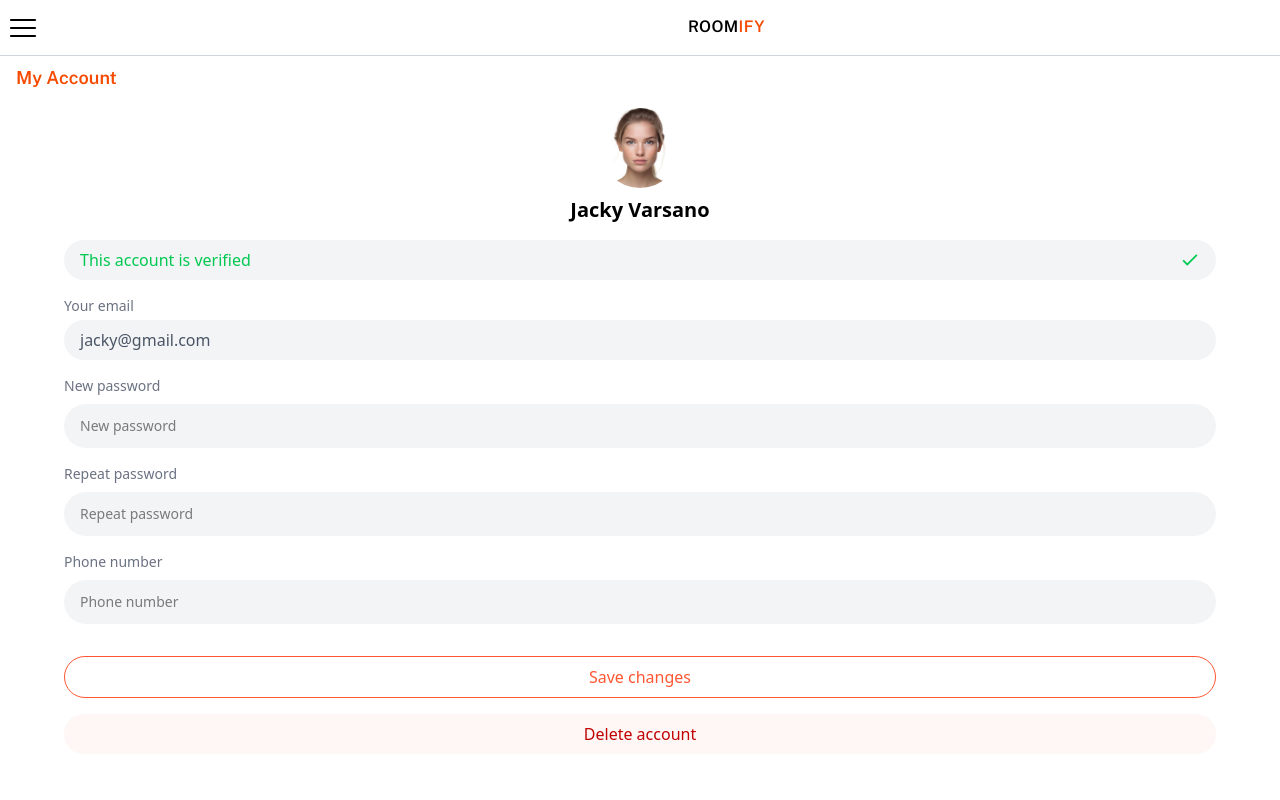
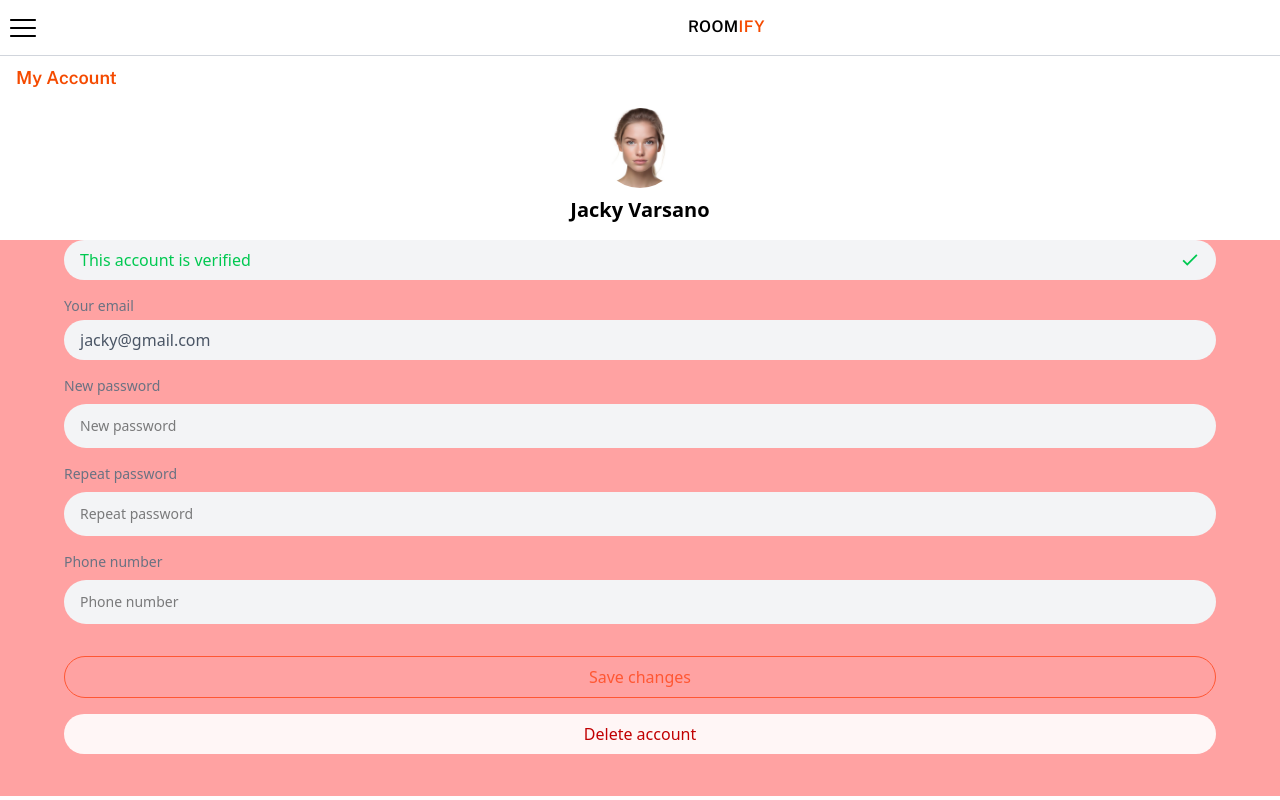
Before and after one commit to Lior-Lavon/Roomify-FE, a React (Vite) app: page /account in a window 1280 px wide. Built offline with nearby package versions, Linux system fonts and the light colour scheme.

Commit message:
fixing profile

```diff
--- a/src/pages/MyAccount/MyAccount.jsx
+++ b/src/pages/MyAccount/MyAccount.jsx
@@ -50,7 +50,7 @@ const MyAccount = () => {
       </div>
 
       <div
-        className="w-full mt-4 overflow-y-auto overflow-hidden"
+        className="w-full mt-4 overflow-y-auto overflow-hidden bg-red-300"
         style={{ height: `${height}px` }}
       >
         <div className="w-[90%] mx-auto flex flex-col gap-4">
```
